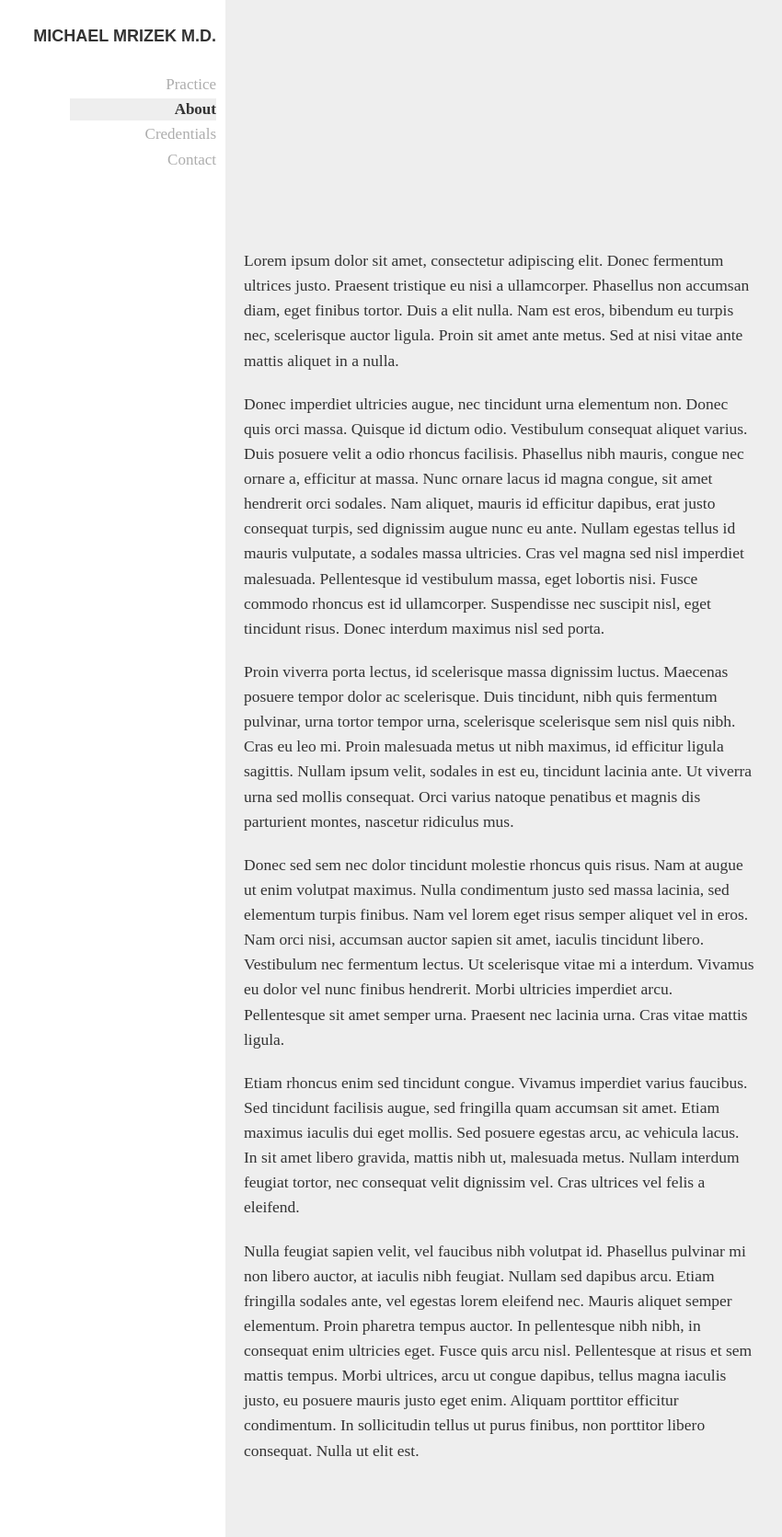
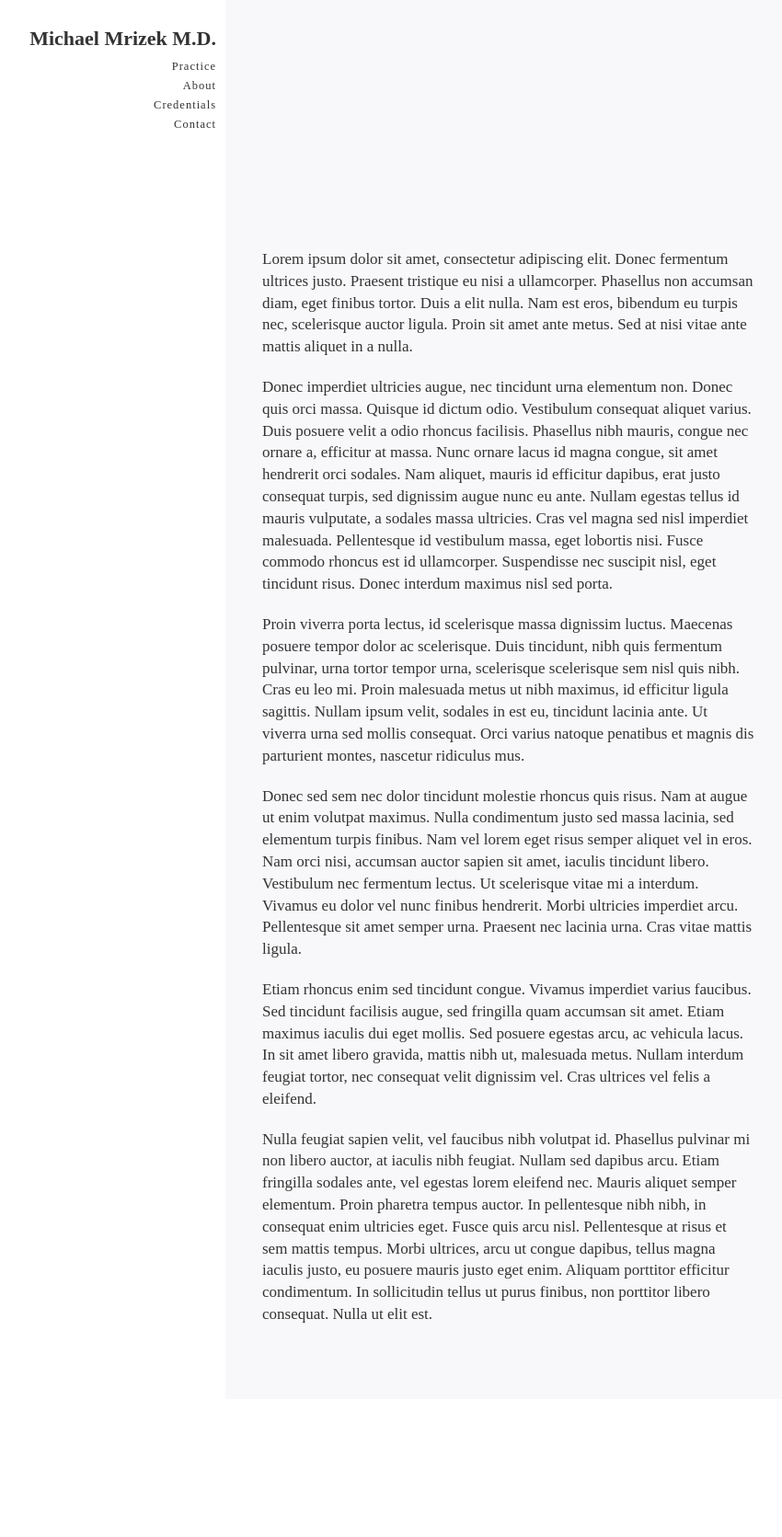
Before and after one commit to carolineportugal/michaelmrizekmd, a Jekyll site: the page built from about/index.html, in a window 1280 px wide. Shown: the whole page at 92% size, without its empty margins (195-1045 px from the left). Built offline with Jekyll 4.4.1, drawn with Linux system fonts in a browser that asks for light colours; nearby versions of some CDN libraries; after the commit the page ends 1521 px from its top, so only the background shows below that.

Commit message:
complete change in typography

```diff
--- a/_includes/head.html
+++ b/_includes/head.html
@@ -2,8 +2,6 @@
   <title>{{ page.title }} | Michael Mrizek MD</title>
   <meta charset="utf-8">
   <meta name="viewport" content="width=device-width,initial-scale=1,maximum-scale=1,user-scalable=no">
-  <script src="https://use.typekit.net/pvq8rno.js"></script>
-  <script>try{Typekit.load({ async: true });}catch(e){}</script>
   <script src="https://code.jquery.com/jquery-3.1.0.min.js"></script>
   <link rel="stylesheet" href="https://maxcdn.bootstrapcdn.com/bootstrap/3.3.7/css/bootstrap.min.css" integrity="sha384-BVYiiSIFeK1dGmJRAkycuHAHRg32OmUcww7on3RYdg4Va+PmSTsz/K68vbdEjh4u" crossorigin="anonymous">
   <script src="https://maxcdn.bootstrapcdn.com/bootstrap/3.3.7/js/bootstrap.min.js" integrity="sha384-Tc5IQib027qvyjSMfHjOMaLkfuWVxZxUPnCJA7l2mCWNIpG9mGCD8wGNIcPD7Txa" crossorigin="anonymous"></script>
--- a/_sass/_fonts.scss
+++ b/_sass/_fonts.scss
@@ -17,87 +17,3 @@
   font-style: normal;
   font-weight: 500;
 }
-
-@mixin mata-serif-book-italic {
-  font-family: "ff-meta-serif-web-pro",serif;
-  font-style: italic;
-  font-weight: 500;
-}
-
-@mixin meta-serif-bold {
-  font-family: "ff-meta-serif-web-pro",serif;
-  font-style: normal;
-  font-weight: 700;
-}
-
-@mixin meta-serif-bold-italic {
-  font-family: "ff-meta-serif-web-pro",serif;
-  font-style: italic;
-  font-weight: 700;
-}
-
-@mixin meta-serif-sc{
-  font-family: "ff-meta-serif-sc-web-pro",serif;
-  font-style: normal;
-  font-weight: 500;
-}
-
-@mixin futura-light{
-  font-family: "futura-pt",sans-serif;
-  font-style: normal;
-  font-weight: 300;
-}
-
-@mixin futura-light-italic{
-  font-family: "futura-pt",sans-serif;
-  font-style: italic;
-  font-weight: 300;
-}
-
-@mixin futura-book{
-  font-family: "futura-pt",sans-serif;
-  font-style: normal;
-  font-weight: 400;
-}
-
-@mixin futura-book-italic{
-  font-family: "futura-pt",sans-serif;
-  font-style: italic;
-  font-weight: 400;
-}
-
-@mixin futura-medium{
-  font-family: "futura-pt",sans-serif;
-  font-style: normal;
-  font-weight: 500;
-}
-
-@mixin futura-medium-italic{
-  font-family: "futura-pt",sans-serif;
-  font-style: italic;
-  font-weight: 500;
-}
-
-@mixin futura-demi{
-  font-family: "futura-pt",sans-serif;
-  font-style: normal;
-  font-weight: 600;
-}
-
-@mixin futura-heavy{
-  font-family: "futura-pt",sans-serif;
-  font-style: normal;
-  font-weight: 700;
-}
-
-@mixin futura-bold{
-  font-family: "futura-pt-bold",sans-serif;
-  font-style: normal;
-  font-weight: 700;
-}
-
-@mixin futura-extrabold{
-  font-family: "futura-pt",sans-serif;
-  font-style: normal;
-  font-weight: 800;
-}
--- a/_sass/_nav.scss
+++ b/_sass/_nav.scss
@@ -12,26 +12,47 @@ nav{
   }
 
   .logo{
-    font-size:18px;
-    @include futura-bold();
-    text-transform: uppercase;
+    font-size:22px;
+    // @include futura-bold();
+    // @include meta-serif-bold();
+    font-family: "begum";
+    font-weight: bold;
+    // text-transform: uppercase;
+    margin-bottom:1rem;
+    // text-shadow: 0px 5px #cdff00;
   }
 
   ul{
     list-style: none;
-    font-size: 17px;
+    font-size: 12.5px;
     text-align:right;
     @include meta-serif-book();
+    font-family: "caravel";
+    font-weight: 400;
+    // text-transform: uppercase;
+    letter-spacing: 0.1rem;
 
     li{
       margin-bottom:.3rem;
-      opacity:.4;
+      // opacity:.4;
     }
 
     .active{
-      @include meta-serif-bold();
+      // @include meta-serif-bold();
       opacity:1;
-      background: #eee;
+      position: relative;
+      z-index:100;
+    }
+
+    .active:after{
+      content: '';
+      position: absolute;
+      top:0;
+      left:0px;
+      height:100%;
+      width: 100%;
+      // background: #eee;
+      z-index: -10;
     }
 
   }
--- a/_sass/_typography.scss
+++ b/_sass/_typography.scss
@@ -7,7 +7,9 @@ h3{
 
 p{
   @include meta-serif-book();
-  font-size:17.5px;
-  line-height: 1.55;
+  font-size:17px;
+  line-height: 1.4;
   margin-bottom:2rem;
+  font-family: "caravel";
+  font-weight:400;
 }
--- a/css/main.scss
+++ b/css/main.scss
@@ -19,12 +19,12 @@
 html, body{
   @include font-smoothing();
   font-feature-settings: "onum" on;
-  @include meta-serif-book();
+  // @include meta-serif-book();
   overflow-x:hidden;
 }
 
 section{
-  padding:27rem 0 6rem 0rem;
+  padding:27rem 0 6rem 2rem;
   position: relative;
 }
 
@@ -33,8 +33,9 @@ section:before{
   position: absolute;
   width:9999px;
   height:100%;
-  background:#eee;
+  background:#E1E1E9;
   top:0;
   left:-2rem;
   z-index:-10;
+  opacity:.25;
 }
```
Also changed, not shown: 2 other files.
